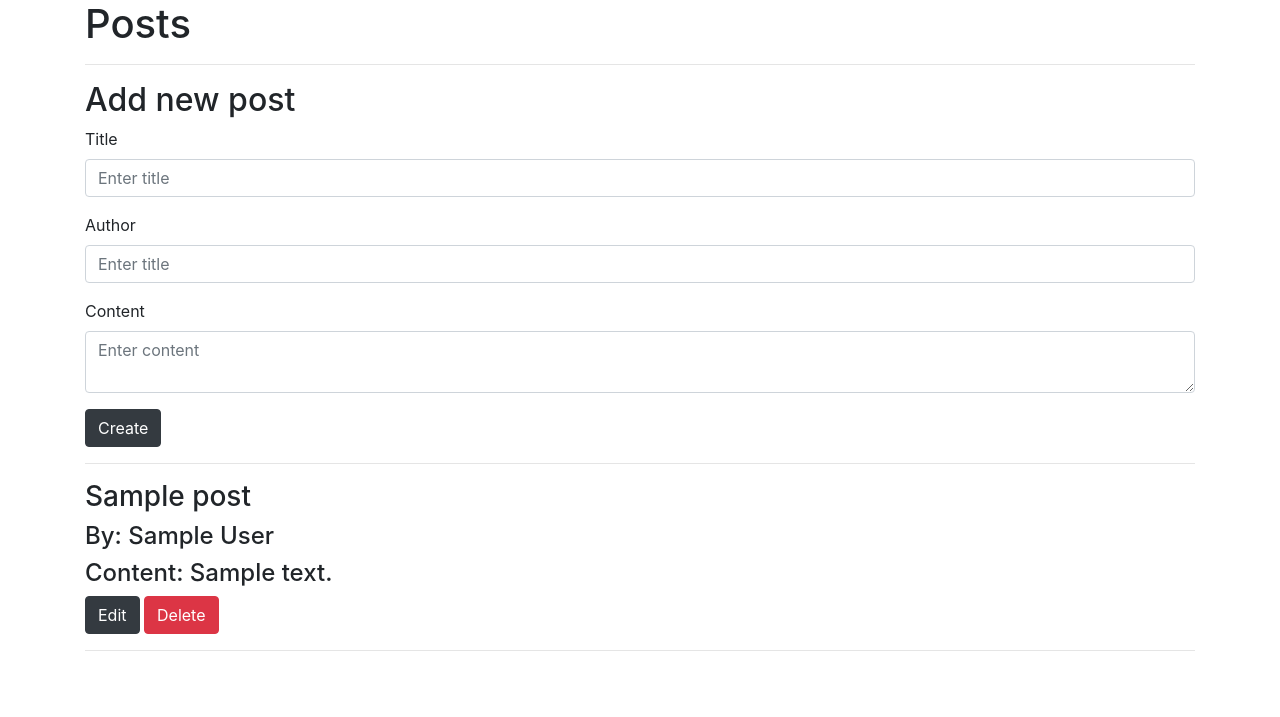
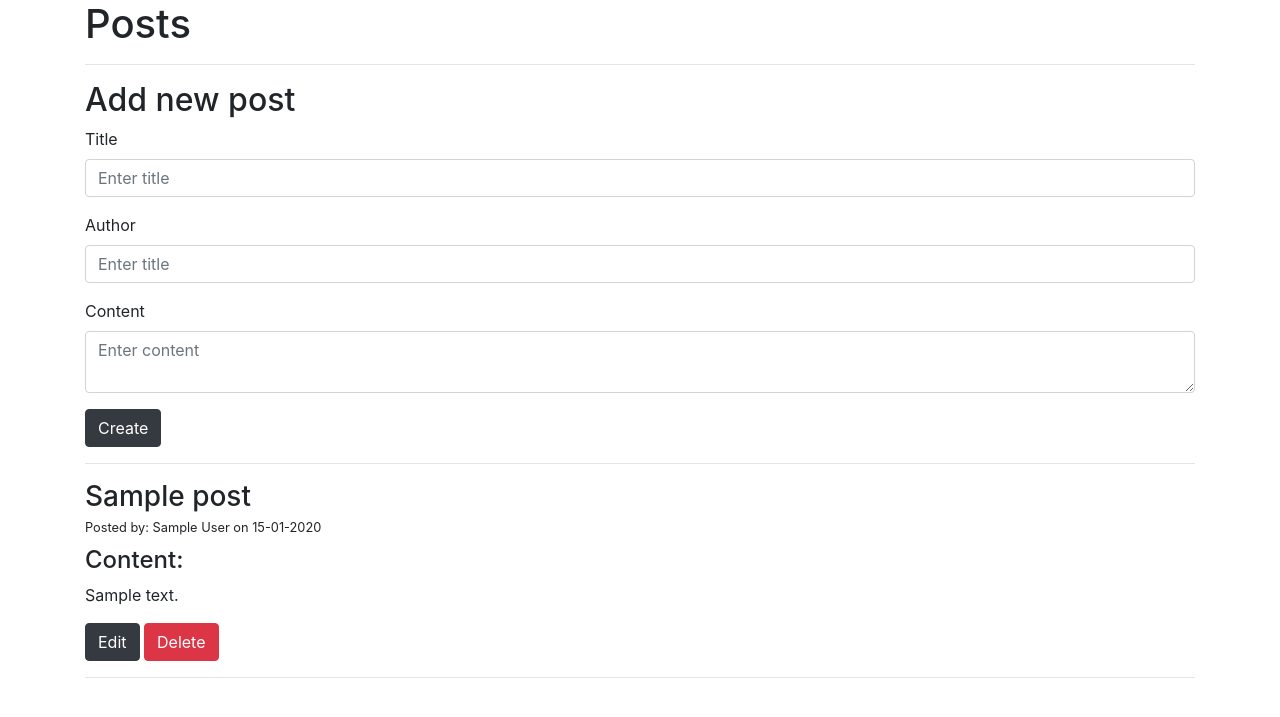
Before and after one commit to DanaKlimova/Flask-Blog-App, a Flask app: page /posts in a window 1280 px wide. Shown: the part 64-781 px from the top of the page. Run offline with Flask 2, Linux system fonts and the light colour scheme; tables that the repository leaves empty hold one stand-in row (Sample ...); some libraries are stand-ins or nearby versions.

Commit message:
Added some styles.

```diff
--- a/templates/base.html
+++ b/templates/base.html
@@ -35,7 +35,7 @@
           </nav>
      </head>
      <body>
-          <div class="container">
+          <div class="container my-2">
                {% block content %} {% endblock %}
           </div>
           <script src="https://code.jquery.com/jquery-3.4.1.min.js"></script>
--- a/templates/index.html
+++ b/templates/index.html
@@ -5,7 +5,7 @@
 {% endblock %}
 
 {% block content %}
-    <div class="jumbotron my-2">
+    <div class="jumbotron">
         <h1 class="display-4">Welcome to my blog!</h1>
         <p class="lead">Here you can get a lot of information about lalala.</p>
         <hr class="my-4">
--- a/templates/posts.html
+++ b/templates/posts.html
@@ -29,15 +29,18 @@
     </form>
     <hr>
     {% for post in posts %}
-        <h3>{{ post.title }}</h3>
-        <h4>By: {{ post.author }}</h4>
-        <h4>Content: {{ post.content }}</h4>
+        <div class="my-2">
+            <h3 class="mb-0">{{ post.title }}</h3>
+            <small>Posted by: {{ post.author }} on {{ post.created_at.strftime("%d-%m-%Y") }}</small>
+            <h4 class="my-2">Content:</h4>
+            <p style="white-space: pre-wrap">{{ post.content }}</p>
             <form class="d-inline" action="{{ url_for('edit_post', id=post.id) }}" method="get">
                 <button type="submit" class="btn btn-dark">Edit</button>
             </form>
             <form class="d-inline" action="{{ url_for('delete_post', id=post.id) }}" method="post">
                 <button type="submit" class="btn btn-danger">Delete</button>
             </form>
+        </div>
         <hr>
     {% endfor %}
 {% endblock %}
```
Also changed, not shown: other parts of templates/posts.html (+1 -1 lines). Lines whose indentation alone changed are shown as unchanged.
